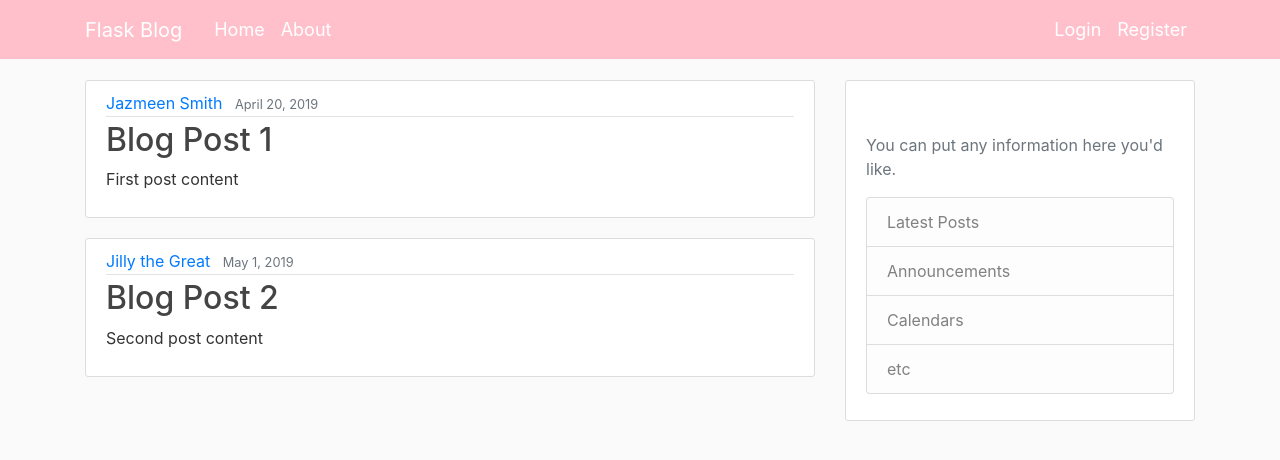
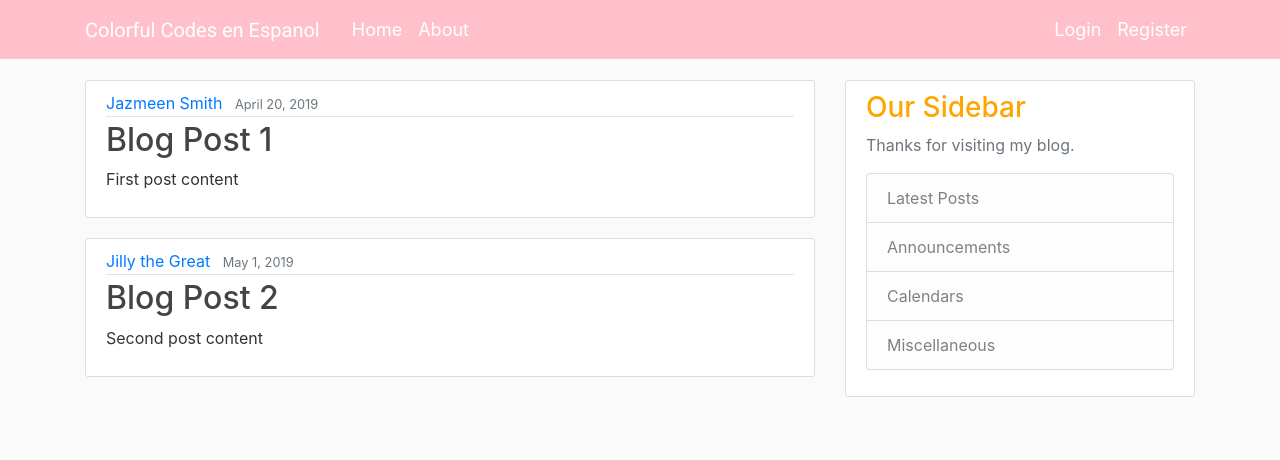
Before and after one commit to ColorfulCodes/Blog-App, a Flask app: page / in a window 1280 px wide. Shown: the top 460 px of the page. Run offline with Flask 2, Linux system fonts and the light colour scheme; some libraries are stand-ins or nearby versions.

Commit message:
Chore: Brand change

```diff
--- a/flaskblog/static/main.css
+++ b/flaskblog/static/main.css
@@ -5,7 +5,7 @@ body {
 }
 
 h1, h2, h3, h4, h5, h6 {
-  color: white;
+  color: orange;
 }
 
 .bg-steel {
@@ -13,8 +13,7 @@ h1, h2, h3, h4, h5, h6 {
 }
 
 .site-header .navbar-nav .nav-link {
-  /* color: #cbd5db; */
-  color:white;
+  color: white;
   font-size: large;
 }
 
@@ -24,6 +23,9 @@ h1, h2, h3, h4, h5, h6 {
 
 .site-header .navbar-nav .nav-link.active {
   font-weight: 500;
+}
+.navbar-brand{
+  font-family: 'Roboto', sans-serif;
 }
 
 .content-section {
--- a/flaskblog/templates/layout.html
+++ b/flaskblog/templates/layout.html
@@ -7,19 +7,19 @@
 
     <!-- Bootstrap CSS -->
     <link rel="stylesheet" href="https://maxcdn.bootstrapcdn.com/bootstrap/4.0.0/css/bootstrap.min.css" integrity="sha384-Gn5384xqQ1aoWXA+058RXPxPg6fy4IWvTNh0E263XmFcJlSAwiGgFAW/dAiS6JXm" crossorigin="anonymous">
-
+    <link href="https://fonts.googleapis.com/css?family=Roboto" rel="stylesheet">
     <link rel="stylesheet" type="text/css" href="{{ url_for('static', filename='main.css') }}">
     {% if title %}
-      <title>Flask Blog -{{ title }}</title>
+      <title>Colorful Codes en Espanol -{{ title }}</title>
     {% else %}
-      <title>Flask Blog</title>
+      <title>Colorful Codes en Espanol</title>
     {% endif %}
   </head>
   <body>
     <header class="site-header">
       <nav class="navbar navbar-expand-md navbar-dark bg-steel fixed-top">
         <div class="container">
-          <a class="navbar-brand mr-4" href="/">Flask Blog</a>
+          <a class="navbar-brand mr-4" href="/">Colorful Codes en Espanol</a>
           <button class="navbar-toggler" type="button" data-toggle="collapse" data-target="#navbarToggle" aria-controls="navbarToggle" aria-expanded="false" aria-label="Toggle navigation">
             <span class="navbar-toggler-icon"></span>
           </button>
@@ -54,12 +54,12 @@
         <div class="col-md-4">
           <div class="content-section">
             <h3>Our Sidebar</h3>
-            <p class='text-muted'>You can put any information here you'd like.
+            <p class='text-muted'>Thanks for visiting my blog.
               <ul class="list-group">
                 <li class="list-group-item list-group-item-light">Latest Posts</li>
                 <li class="list-group-item list-group-item-light">Announcements</li>
                 <li class="list-group-item list-group-item-light">Calendars</li>
-                <li class="list-group-item list-group-item-light">etc</li>
+                <li class="list-group-item list-group-item-light">Miscellaneous</li>
               </ul>
             </p>
           </div>
```
